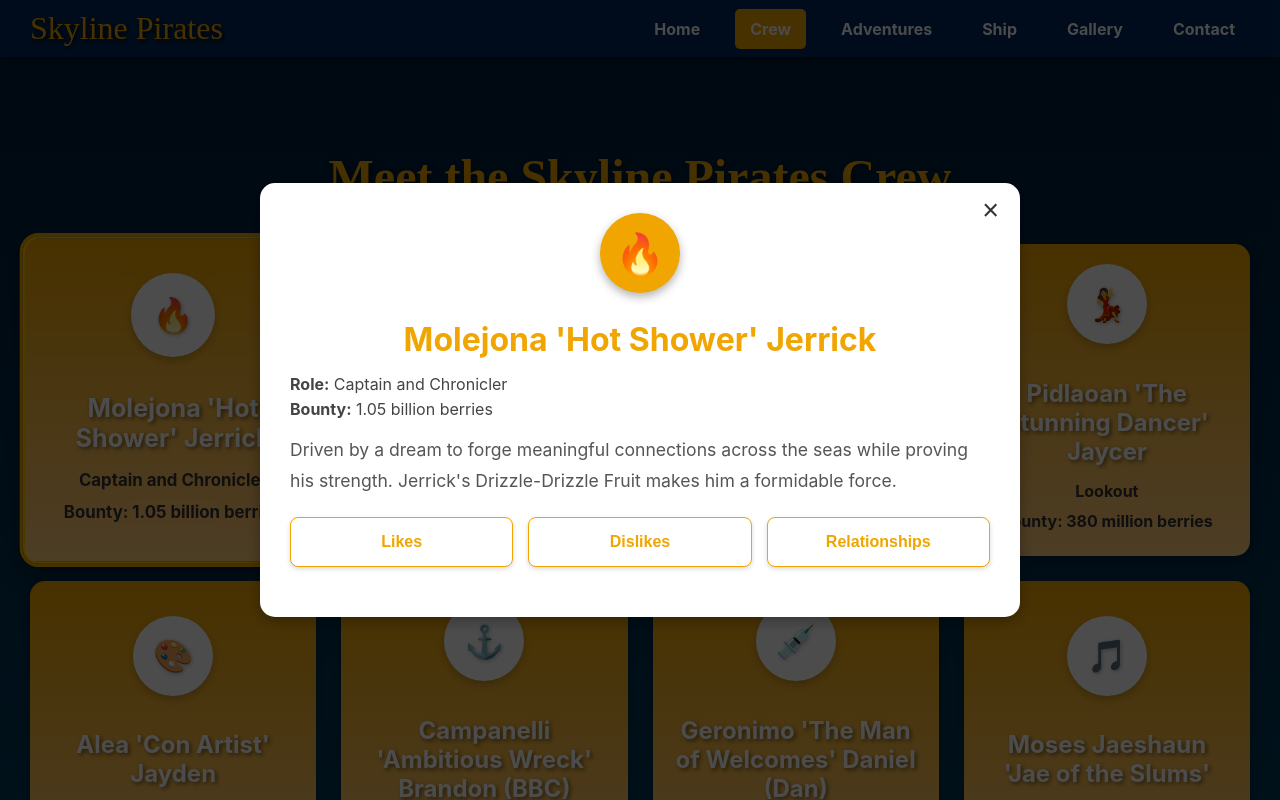
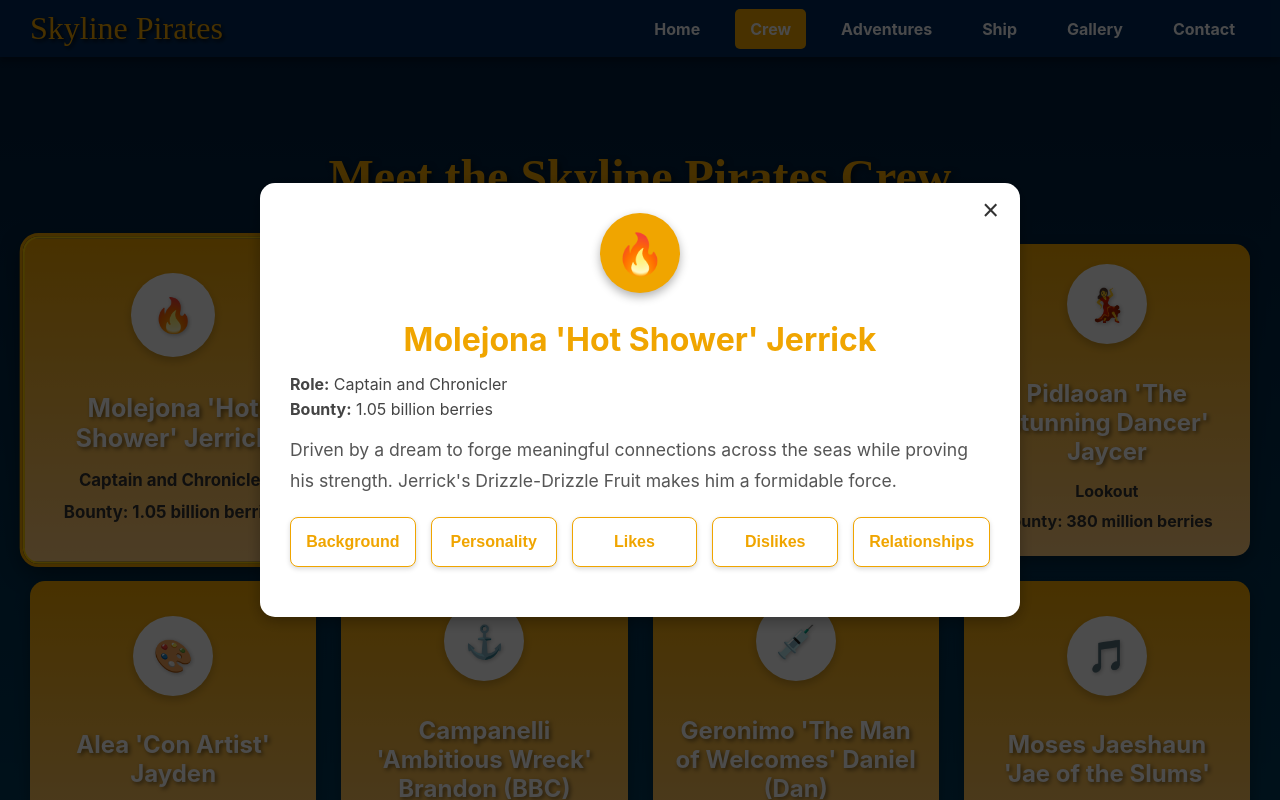
Before and after one commit to kokho1/SkylinePirate, a React (Create React App) app: page /crew in a window 1280 px wide. Both pictures are taken after a click on the button 173 px from the left and 400 px from the top of the page. Shown: the top 800 px of the page. Built offline with nearby package versions, Linux system fonts and the light colour scheme.

Commit message:
Make the description better

```diff
--- a/src/pages/CrewModal.jsx
+++ b/src/pages/CrewModal.jsx
@@ -2,10 +2,10 @@ import React, { useState } from "react";
 import styles from "../styles/CrewModal.module.css";
 
 const CrewModal = ({ member, onClose }) => {
-  const [activeSection, setActiveSection] = useState(null); // Track the active section
+  const [activeSection, setActiveSection] = useState(null); // Track active section
 
   const toggleSection = (section) => {
-    setActiveSection(activeSection === section ? null : section); // Toggle the section
+    setActiveSection(activeSection === section ? null : section); // Toggle sections
   };
 
   if (!member) return null;
@@ -14,7 +14,7 @@ const CrewModal = ({ member, onClose }) => {
     <div className={styles.modalOverlay} onClick={onClose}>
       <div
         className={styles.modalContent}
-        onClick={(e) => e.stopPropagation()} // Prevent modal closure when clicking inside the content
+        onClick={(e) => e.stopPropagation()} // Prevent overlay click from closing modal
       >
         <button className={styles.closeButton} onClick={onClose}>
           &times;
@@ -32,8 +32,23 @@ const CrewModal = ({ member, onClose }) => {
         </p>
         <p className={styles.modalDescription}>{member.description}</p>
 
-        {/* Section Buttons in Row */}
         <div className={styles.detailsRow}>
+          <button
+            className={`${styles.detailsButton} ${
+              activeSection === "background" ? styles.activeButton : ""
+            }`}
+            onClick={() => toggleSection("background")}
+          >
+            Background
+          </button>
+          <button
+            className={`${styles.detailsButton} ${
+              activeSection === "personality" ? styles.activeButton : ""
+            }`}
+            onClick={() => toggleSection("personality")}
+          >
+            Personality
+          </button>
           <button
             className={`${styles.detailsButton} ${
               activeSection === "likes" ? styles.activeButton : ""
@@ -61,6 +76,19 @@ const CrewModal = ({ member, onClose }) => {
         </div>
 
         {/* Display Section Content */}
+        <div className={styles.sectionContentWrapper}>
+          {activeSection === "background" && (
+            <div className={styles.sectionContent}>
+              <h3>Background</h3>
+              <p>{member.background}</p>
+            </div>
+          )}
+          {activeSection === "personality" && (
+            <div className={styles.sectionContent}>
+              <h3>Personality</h3>
+              <p>{member.personality}</p>
+            </div>
+          )}
           {activeSection === "likes" && (
             <div className={styles.sectionContent}>
               <h3>Likes</h3>
@@ -96,6 +124,7 @@ const CrewModal = ({ member, onClose }) => {
           )}
         </div>
       </div>
+    </div>
   );
 };
 
--- a/src/pages/Crewmember.jsx
+++ b/src/pages/Crewmember.jsx
@@ -6,6 +6,10 @@ const crewData = [
       description:
         "Driven by a dream to forge meaningful connections across the seas while proving his strength. Jerrick's Drizzle-Drizzle Fruit makes him a formidable force.",
       icon: "🔥",
+      background:
+        "Grew up with his best friend Derick and inherited a ship from his father. He developed his Drizzle-Drizzle Fruit powers while navigating the harsh trials of the Grand Line.",
+      personality:
+        "Cheerful, optimistic, and a natural leader. Often lighthearted but serious when needed.",
       likes: ["Camaraderie", "Meaningful conversations", "Warm showers"],
       dislikes: ["Betrayal", "Unnecessary conflict", "Rushing through plans"],
       relationships: {
@@ -20,6 +24,10 @@ const crewData = [
       description:
         "A taekwondo master with advanced haki. His loyalty and morale-boosting nature make him an essential member of the crew.",
       icon: "🍔",
+      background:
+        "Trained in taekwondo from a young age, Derick joined Jerrick to support their shared dream of exploring the seas. His loyalty has always been unshaken.",
+      personality:
+        "Calm, laid-back, and a morale booster. Shows extreme loyalty and focus in battle.",
       likes: ["Burgers", "Quiet moments", "Mentoring others"],
       dislikes: ["Recklessness", "Overly complex plans"],
       relationships: {
@@ -34,6 +42,10 @@ const crewData = [
       description:
         "Jaeger is intelligent and dependable but struggles with impatience and self-doubt. His advanced armament haki and linguistic skills make him invaluable.",
       icon: "📖",
+      background:
+        "Grew up in isolation, surrounded by books and trained in Six Powers techniques. Joined the crew after forming a strong bond with Jaycer.",
+      personality:
+        "Intelligent, dependable, but struggles with self-doubt. Can be impatient when plans fail.",
       likes: ["Solitude for reflection", "Scholarly pursuits", "Ancient texts"],
       dislikes: ["Failure", "Inefficiency", "Excessive interruptions"],
       relationships: {
@@ -48,6 +60,10 @@ const crewData = [
       description:
         "Jaycer’s Glist-Glist Fruit powers and his strategic thinking make him a reliable ally. His passion for dancing extends to combat, inspiring both allies and foes.",
       icon: "💃",
+      background:
+        "Born into a family of performers, Jaycer dreamed of inspiring others through dance. He developed his Glist-Glist Fruit powers during a life-threatening ordeal.",
+      personality:
+        "Playful, lighthearted, and highly coordinated. A natural entertainer who inspires others.",
       likes: ["Dancing", "Music", "Coordinated combat moves"],
       dislikes: ["Monotony", "Excessive seriousness"],
       relationships: {
@@ -62,6 +78,10 @@ const crewData = [
       description:
         "Jayden uses his Splat-Splat Fruit to create living illustrations with devastating combat potential. His observation haki ensures the crew grows stronger with each recruit.",
       icon: "🎨",
+      background:
+        "Once a rogue artist, Jayden honed his skills to survive. The crew welcomed him, and he quickly became a vital member for his strategic mind.",
+      personality:
+        "Logical, stoic, and a sharp wit. Often acts as the voice of reason.",
       likes: ["Art", "Storytelling", "Logical debates"],
       dislikes: ["Impulsiveness", "Overly emotional decisions"],
       relationships: {
@@ -76,6 +96,10 @@ const crewData = [
       description:
         "BBC’s reckless tendencies are balanced by his resourcefulness and combat versatility. He’s the creative force behind the durability of the crew’s ship.",
       icon: "⚓",
+      background:
+        "Captured by marines at a young age, BBC was freed by the Skyline Pirates. He’s since dedicated himself to improving the crew’s ship and abilities.",
+      personality:
+        "Adventurous and strong-willed. Thrill-seeker with a deep sense of loyalty.",
       likes: ["Risk-taking", "Innovative designs", "Fast ships"],
       dislikes: ["Being underestimated", "Overly cautious plans"],
       relationships: {
@@ -90,6 +114,10 @@ const crewData = [
       description:
         "Daniel’s Clap-Clap Fruit allows him to perform life-saving procedures with precision. His medical expertise and tactical insights make him a key crew member.",
       icon: "💉",
+      background:
+        "A former doctor with a passion for helping others, Daniel left his medical practice to join the crew and heal the world.",
+      personality:
+        "Enthusiastic, outgoing, and deeply empathetic. Often the moral compass of the crew.",
       likes: ["Helping others", "Studying combat styles", "Lively conversations"],
       dislikes: ["Injustice", "Careless injuries"],
       relationships: {
@@ -104,6 +132,10 @@ const crewData = [
       description:
         "Jae’s navigation skills and the Lizard-Lizard Fruit give him enhanced flexibility, heat storage, and regenerative abilities, making him vital for the crew’s voyages.",
       icon: "🎵",
+      background:
+        "Escaped captivity and developed his navigation skills alongside his love for music, which inspires the crew.",
+      personality:
+        "Polite and humble but brash when needed. Adds a musical and hip-hop-inspired vibe to the crew.",
       likes: ["Music", "Freestyling", "Solving navigation challenges"],
       dislikes: ["Captivity", "Disorganized plans"],
       relationships: {
@@ -118,6 +150,10 @@ const crewData = [
       description:
         "Kok’s Simmer-Simmer Fruit powers make him a master chef and combat tactician. His humor and culinary mastery add to the crew’s camaraderie.",
       icon: "🍳",
+      background:
+        "A culinary genius, Kok developed his Simmer-Simmer Fruit powers to save his friends. He’s known for his ability to boost morale with food.",
+      personality:
+        "Energetic and humorous. Known for thinking outside the box in both combat and cooking.",
       likes: ["Cooking", "Experimenting with recipes", "Making others laugh"],
       dislikes: ["Bland food", "Rigid rules"],
       relationships: {
@@ -125,6 +161,7 @@ const crewData = [
         teasing: ["Bethany", "Angelin"],
       },
     },
+
     {
         name: "Htet 'The Digital Freak' Naing",
         role: "Scientist and Assassin",
@@ -132,6 +169,10 @@ const crewData = [
         description:
           "Naing’s Comp-Comp Fruit grants him the ability to modify inanimate objects, turning the crew’s tools and weapons into advanced, near-sentient equipment.",
         icon: "🛠️",
+        background:
+          "Survived the destruction of his home island through his ingenuity and resourcefulness. He later developed his Comp-Comp Fruit powers to aid the crew in combat and technology.",
+        personality:
+          "Blunt, practical, and highly resourceful. Focused on results and precision, he often speaks his mind without sugar-coating.",
         likes: ["Precision", "Engineering", "Efficiency"],
         dislikes: ["Wasting time", "Overly complex problems"],
         relationships: {
@@ -146,6 +187,10 @@ const crewData = [
         description:
           "Matthew’s pragmatic approach to survival and his bond with Contra, his scooter/shotgun hybrid, make him a reliable and precise fighter.",
         icon: "🎯",
+        background:
+          "Started as a bandit who relied on his wits to survive. After being saved by the crew, he joined them and created Contra, his sentient scooter/shotgun hybrid, as his signature weapon.",
+        personality:
+          "Witty and sarcastic, he lightens the mood with his humor but remains laser-focused in battle.",
         likes: ["Humor", "Practicality", "Challenging shots"],
         dislikes: ["Wasting resources", "Overthinking"],
         relationships: {
@@ -160,6 +205,10 @@ const crewData = [
         description:
           "Howie’s echolocation and flight capabilities, gained through SMILE experiments, allow him to traverse dark or dangerous areas with ease.",
         icon: "🦇",
+        background:
+          "Captured and experimented on with SMILE fruits, Howie gained echolocation and bat-like abilities. He escaped captivity and found solace with the Skyline Pirates.",
+        personality:
+          "Mysterious and reserved, he rarely speaks but is deeply loyal to the crew. His calm demeanor is a source of reliability during tense situations.",
         likes: ["Animals", "Quiet moments", "Flying freely"],
         dislikes: ["Cruelty", "Unnecessary noise"],
         relationships: {
@@ -167,6 +216,8 @@ const crewData = [
           trustedFor: "Calm demeanor and reliability",
         },
       },
+
   ];
 
+
   export default crewData;
--- a/src/styles/CrewModal.module.css
+++ b/src/styles/CrewModal.module.css
@@ -1,3 +1,4 @@
+/* Modal Overlay and Content Styling */
 .modalOverlay {
     position: fixed;
     top: 0;
@@ -9,6 +10,7 @@
     justify-content: center;
     align-items: center;
     z-index: 1000;
+    animation: fadeIn 0.3s ease-out;
   }
 
   .modalContent {
@@ -20,8 +22,10 @@
     text-align: left;
     box-shadow: 0 4px 15px rgba(0, 0, 0, 0.3);
     position: relative;
+    animation: zoomIn 0.3s ease-out;
   }
 
+  /* Icon and Header Styling */
   .iconContainer {
     display: flex;
     justify-content: center;
@@ -58,6 +62,7 @@
     transform: scale(1.2);
   }
 
+  /* Content Styling */
   .modalTitle {
     font-size: 2rem;
     color: #f0a500;
@@ -79,6 +84,7 @@
     color: #555;
   }
 
+  /* Details Section Buttons */
   .detailsRow {
     display: flex;
     justify-content: space-between;
@@ -107,6 +113,11 @@
     color: #fff;
   }
 
+  /* Section Content Styling */
+  .sectionContentWrapper {
+    margin-top: 20px;
+  }
+
   .sectionContent {
     margin-top: 20px;
     background: #f8f8f8;
@@ -115,11 +126,21 @@
     box-shadow: 0 3px 10px rgba(0, 0, 0, 0.2);
   }
 
+  /* Make all section headers the same color */
   .sectionContent h3 {
     margin-bottom: 10px;
-    color: #f0a500;
+    color: #f0a500; /* Consistent header color */
+    font-size: 1.2rem;
   }
 
+  /* Section content consistency */
+  .sectionContent p,
+  .sectionContent ul {
+    color: #444; /* Consistent text color for content */
+    font-size: 1rem;
+  }
+
+  /* List item styling */
   .sectionContent ul {
     padding-left: 20px;
     list-style: disc;
@@ -127,11 +148,11 @@
 
   .sectionContent ul li {
     margin-bottom: 5px;
-    color: #333;
+    color: #333; /* Consistent text color for list items */
   }
 
-  /* Fade In Animation */
-@keyframes fadeIn {
+  /* Animation Keyframes */
+  @keyframes fadeIn {
     from {
       opacity: 0;
     }
@@ -140,7 +161,6 @@
     }
   }
 
-  /* Zoom In Animation */
   @keyframes zoomIn {
     from {
       transform: scale(0.9);
@@ -152,7 +172,6 @@
     }
   }
 
-  /* Slide Up Animation */
   @keyframes slideUp {
     from {
       transform: translateY(20px);
@@ -164,7 +183,6 @@
     }
   }
 
-  /* Slide Down Animation */
   @keyframes slideDown {
     from {
       transform: translateY(-20px);
@@ -175,23 +193,3 @@
       opacity: 1;
     }
   }
-
-  /* Apply Animation to Modal Overlay */
-  .modalOverlay {
-    animation: fadeIn 0.3s ease-out;
-  }
-
-  /* Apply Animation to Modal Content */
-  .modalContent {
-    animation: zoomIn 0.3s ease-out;
-  }
-
-  /* Apply Animation to Section Content */
-  .sectionContent {
-    animation: slideDown 0.4s ease-out;
-  }
-
-  /* Apply Animation to Buttons (Optional) */
-  .detailsButton {
-    animation: slideUp 0.2s ease-out;
-  }
```
Lines whose indentation alone changed are shown as unchanged.
